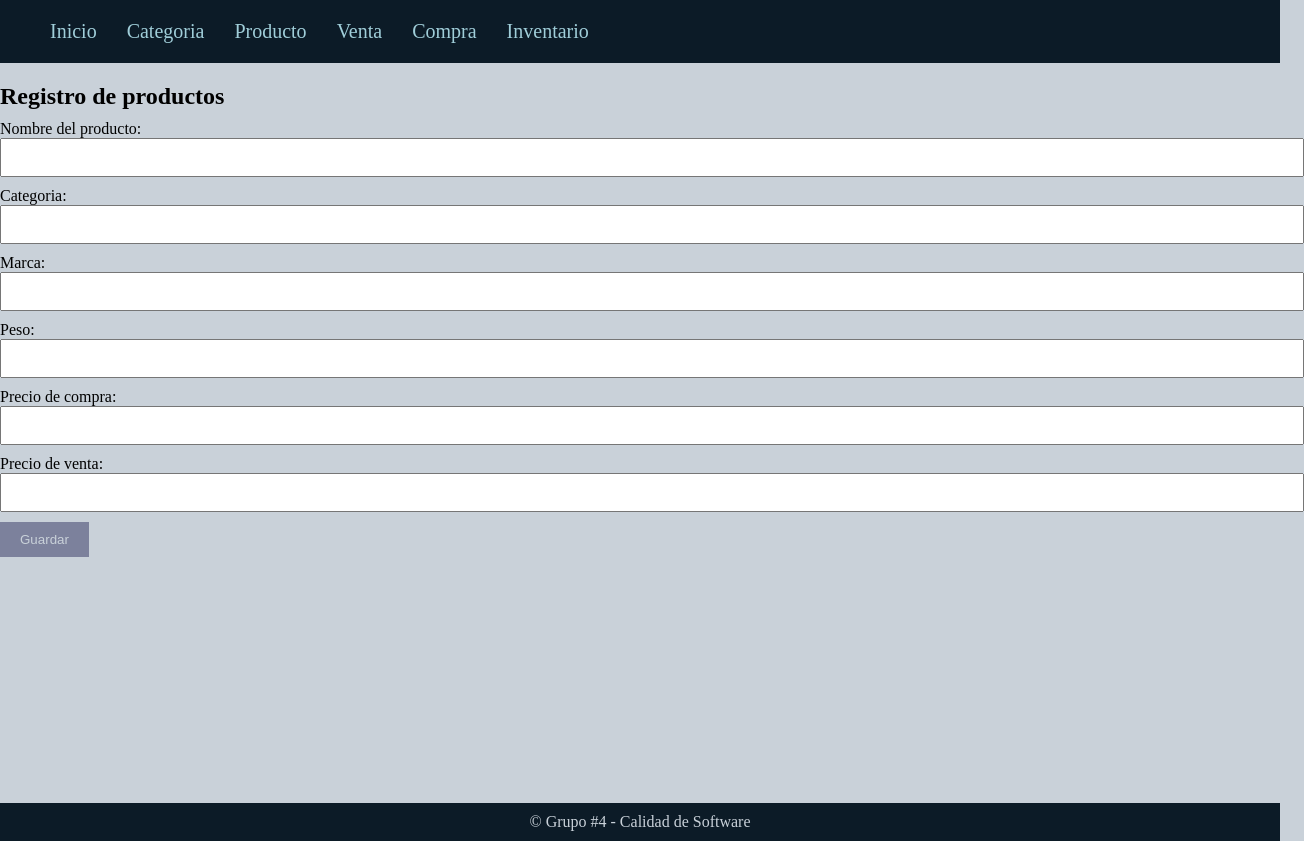
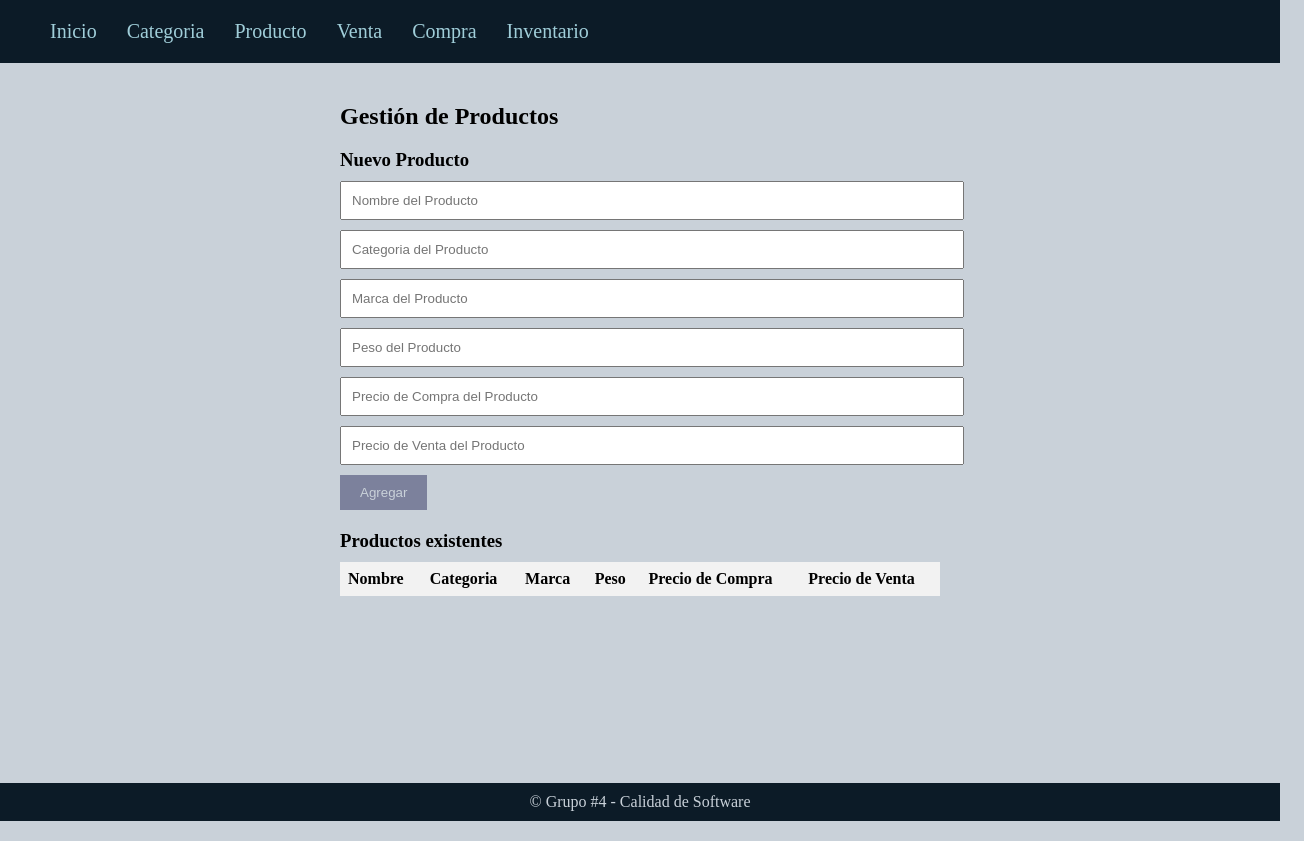
Before and after one commit to JOSENAVAS46/CDS-TALLER7, a Next.js app: page /producto in a window 1280 px wide. Shown: the whole page, 1304 px wide, since content can reach past the window. Built offline with nearby package versions, Linux system fonts and the light colour scheme.

Commit message:
Cambios de Mejora en Productos

```diff
--- a/pages/index.js
+++ b/pages/index.js
@@ -1,6 +1,5 @@
 export default function Home() {
   return (
-    <div>
-    </div>
-  );
+    <main></main>
+    );
 }
--- a/pages/producto.js
+++ b/pages/producto.js
@@ -1,61 +1,110 @@
 import { useState } from 'react';
 
-const Producto = () => {
-    const [producto, setProducto] = useState('');
+
+export default function Producto() {
+  const [nombre, setNombre] = useState('');
   const [categoria, setCategoria] = useState('');
   const [marca, setMarca] = useState('');
   const [peso, setPeso] = useState('');
   const [precioCompra, setPrecioCompra] = useState('');
   const [precioVenta, setPrecioVenta] = useState('');
+  const [producto, setProducto] = useState([]);
+  const [lstProductos, setLstProductos] = useState([]);
 
-    const handleProductoChange = (event) => {
-        setProducto(event.target.value);
-        setCategoria(event.target.value);
-        setMarca(event.target.value);
-        setPeso(event.target.value);
-        setPrecioCompra(event.target.value);
-        setPrecioVenta(event.target.value);
+
+  const agregarProducto = (event) => {
+    event.preventDefault();
+
+    if (nombre.trim() !== '' && categoria.trim() !== '' && marca.trim() !== '' && peso.trim() !== '' && precioCompra.trim() !== '' && precioVenta.trim() !== '') {
+      setProducto([...producto, { nombre, categoria, marca, peso, precioCompra, precioVenta }]);
+      setLstProductos([...lstProductos, producto]);
+      setNombre('');
+      setCategoria('');
+      setMarca('');
+      setPeso('');
+      setPrecioCompra('');
+      setPrecioVenta('');
+    }
   };
-
-    // Manejar cambios para las otras propiedades del producto (categoria, marca, peso, precioCompra, precioVenta)
-
-    const handleProductoSubmit = (event) => {
-      event.preventDefault();
-      // Lógica para guardar el producto en la base de datos o el estado de la aplicación
-    };
-
   return (
     <main>
-        <h2>Registro de productos</h2>
-        <form onSubmit={handleProductoSubmit}>
-          <label>
-            Nombre del producto:
-            <input type="text" value={producto} onChange={handleProductoChange} />
-          </label>
-          <label>
-            Categoria:
-            <input type="text" value={categoria} onChange={handleProductoChange} />
-          </label>
-          <label>
-            Marca:
-            <input type="text" value={marca} onChange={handleProductoChange} />
-          </label>
-          <label>
-            Peso:
-            <input type="text" value={peso} onChange={handleProductoChange} />
-          </label>
-          <label>
-            Precio de compra:
-            <input type="text" value={precioCompra} onChange={handleProductoChange} />
-          </label>
-          <label>
-            Precio de venta:
-            <input type="text" value={precioVenta} onChange={handleProductoChange} />
-          </label>
-          <button type="submit">Guardar</button>
+      <div style={{ maxWidth: '600px', margin: '0 auto', padding: '20px' }}>
+        <h2>Gestión de Productos</h2>
+
+        <h3>Nuevo Producto</h3>
+        <form onSubmit={agregarProducto}>
+          <input
+            type="text"
+            placeholder="Nombre del Producto"
+            value={nombre}
+            onChange={(e) => setNombre(e.target.value)}
+            required
+          />
+          <input
+            type="text"
+            placeholder="Categoria del Producto"
+            value={categoria}
+            onChange={(e) => setCategoria(e.target.value)}
+            required
+          />
+          <input
+            type="text"
+            placeholder="Marca del Producto"
+            value={marca}
+            onChange={(e) => setMarca(e.target.value)}
+            required
+          />
+          <input
+            type="text"
+            placeholder="Peso del Producto"
+            value={peso}
+            onChange={(e) => setPeso(e.target.value)}
+            required
+          />
+          <input
+            type="text"
+            placeholder="Precio de Compra del Producto"
+            value={precioCompra}
+            onChange={(e) => setPrecioCompra(e.target.value)}
+            required
+          />
+          <input
+            type="text"
+            placeholder="Precio de Venta del Producto"
+            value={precioVenta}
+            onChange={(e) => setPrecioVenta(e.target.value)}
+            required
+          />
+          <button type="submit">Agregar</button>
         </form>
+
+        <h3>Productos existentes</h3>
+        <table>
+          <thead>
+            <tr>
+              <th>Nombre</th>
+              <th>Categoria</th>
+              <th>Marca</th>
+              <th>Peso</th>
+              <th>Precio de Compra</th>
+              <th>Precio de Venta</th>
+            </tr>
+          </thead>
+          <tbody>
+            {producto.map((item, index) => (
+              <tr key={index}>
+                <td>{item.nombre}</td>
+                <td>{item.categoria}</td>
+                <td>{item.marca}</td>
+                <td>{item.peso}</td>
+                <td>{item.precioCompra}</td>
+                <td>{item.precioVenta}</td>
+              </tr>
+            ))}
+          </tbody>
+
+        </table>
+      </div>
     </main>
   );
-  };
-
-  export default Producto;
+}
```
Also changed, not shown: pages/categoria.js (+9 -9 lines). Lines whose indentation alone changed are shown as unchanged.
